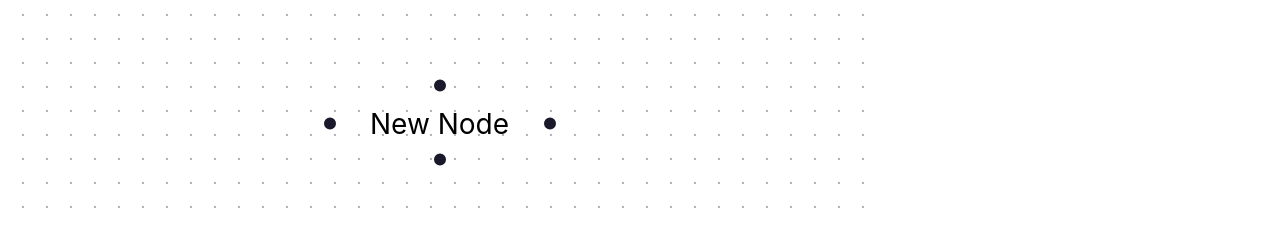
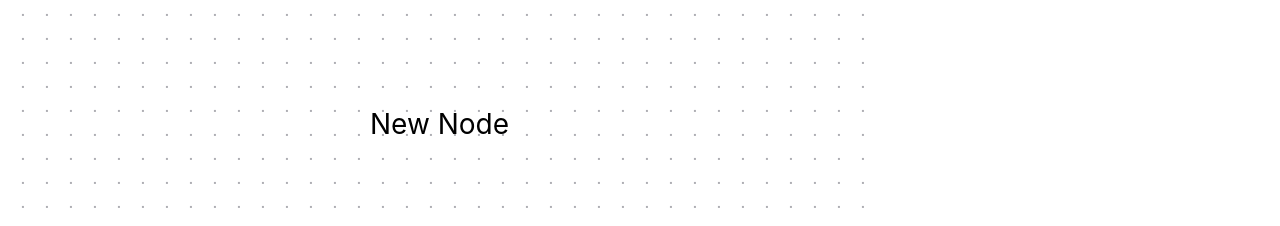
Before and after one commit to PUITO/mermaid-visual-editor-vscode, a React app: page / in a window 1280 px wide. Both pictures are taken after a click on the button "+ Add Node". Shown: the part 299-525 px from the top of the page. Built offline with nearby package versions, Linux system fonts and the light colour scheme; the HTML template or start-up script is replaced by a standard one.

Commit message:
调整代码，取消左右句柄

```diff
--- a/webview-src/CustomNode.tsx
+++ b/webview-src/CustomNode.tsx
@@ -94,13 +94,30 @@ export function CustomNode({ data, id, selected }: CustomNodeProps) {
         textAlign: 'center',
         position: 'relative',
         boxShadow: selected ? '0 0 0 2px var(--vscode-focusBorder)' : 'none',
+        display: 'flex',
+        alignItems: 'center',
+        justifyContent: 'center',
       }}
     >
-      {/* Handles for connecting */}
-      <Handle type="target" position={Position.Top} />
-      <Handle type="source" position={Position.Bottom} />
-      <Handle type="source" position={Position.Left} />
-      <Handle type="source" position={Position.Right} />
+      {/* Handles for connecting - only top and bottom */}
+      <Handle
+        type="target"
+        position={Position.Top}
+        style={{
+          zIndex: 10,
+          width: '8px',
+          height: '8px',
+        }}
+      />
+      <Handle
+        type="source"
+        position={Position.Bottom}
+        style={{
+          zIndex: 10,
+          width: '8px',
+          height: '8px',
+        }}
+      />
 
       {isEditing ? (
         <input
@@ -110,15 +127,13 @@ export function CustomNode({ data, id, selected }: CustomNodeProps) {
           onBlur={handleBlur}
           onKeyDown={handleKeyDown}
           autoFocus
+          style={{ position: 'relative', zIndex: 1 }}
         />
       ) : (
         <div style={{
           transform: shape === 'diamond' ? 'rotate(-45deg)' : 'none',
-          display: 'flex',
-          alignItems: 'center',
-          justifyContent: 'center',
-          width: '100%',
-          height: '100%',
+          position: 'relative',
+          zIndex: 1,
         }}>
           {label}
         </div>
--- a/webview-src/index.css
+++ b/webview-src/index.css
@@ -98,9 +98,35 @@ body {
   font-size: 14px;
 }
 
+/* Handle 样式 - 确保四个方向都可见且可交互 */
 .react-flow__handle {
   width: 8px;
   height: 8px;
+  background-color: var(--vscode-button-background);
+  border: 1px solid var(--vscode-button-border);
+  transition: background-color 0.2s;
+}
+
+.react-flow__handle:hover {
+  background-color: var(--vscode-button-hoverBackground);
+  transform: scale(1.2);
+}
+
+/* 确保 Handle 在节点边缘正确定位 */
+.react-flow__handle-top {
+  top: -4px;
+}
+
+.react-flow__handle-bottom {
+  bottom: -4px;
+}
+
+.react-flow__handle-left {
+  left: -4px;
+}
+
+.react-flow__handle-right {
+  right: -4px;
 }
 
 .node-label-input {
--- a/webview-src/mermaidSerializer.ts
+++ b/webview-src/mermaidSerializer.ts
@@ -79,13 +79,20 @@ export function serializeToMermaid(
 
   // Generate style definitions for nodes that have custom styles
   nodes.forEach((node) => {
-    if (node.data.style && (node.data.style.fill || node.data.style.stroke || node.data.style.color)) {
-      const nodeId = node.id.replace(/[^a-zA-Z0-9]/g, '_');
-      const fill = node.data.style.fill || '#ffffff';
-      const stroke = node.data.style.stroke || '#000000';
-      const color = node.data.style.color || '#000000';
+    if (node.data.style) {
+      const hasCustomStyle =
+        (node.data.style.fill && node.data.style.fill !== '') ||
+        (node.data.style.stroke && node.data.style.stroke !== '') ||
+        (node.data.style.color && node.data.style.color !== '');
 
-      mermaidCode += `    style ${nodeId} fill:${fill},stroke:${stroke},color:${color}\n`;
+      if (hasCustomStyle) {
+        const nodeId = node.id.replace(/[^a-zA-Z0-9]/g, '_');
+        const fill = node.data.style.fill || '#ffffff';
+        const stroke = node.data.style.stroke || '#000000';
+        const color = node.data.style.color || '#000000';
+
+        mermaidCode += `    style ${nodeId} fill:${fill},stroke:${stroke},color:${color}\n`;
+      }
     }
   });
 
@@ -100,7 +107,7 @@ export function parseFromMermaid(code: string): { nodes: any[]; edges: any[] } {
 
   const nodeRegex = /\s*(\w+)\s*[\[\(\{\[]+/;
   const edgeRegex = /(-\.?->|==>)/;
-  const styleRegex = /style\s+(\w+)\s+fill:([^,]+),stroke:([^,]+),color:([^\s]+)/;
+  const styleRegex = /style\s+(\w+)\s+fill:([^,]+),stroke:([^,]+),color:(.+)/;
 
   let nodeId = 1;
   const nodeMap = new Map<string, string>();
```
Also changed, not shown: 1 other file (tests, documents, lock files or other folders).
